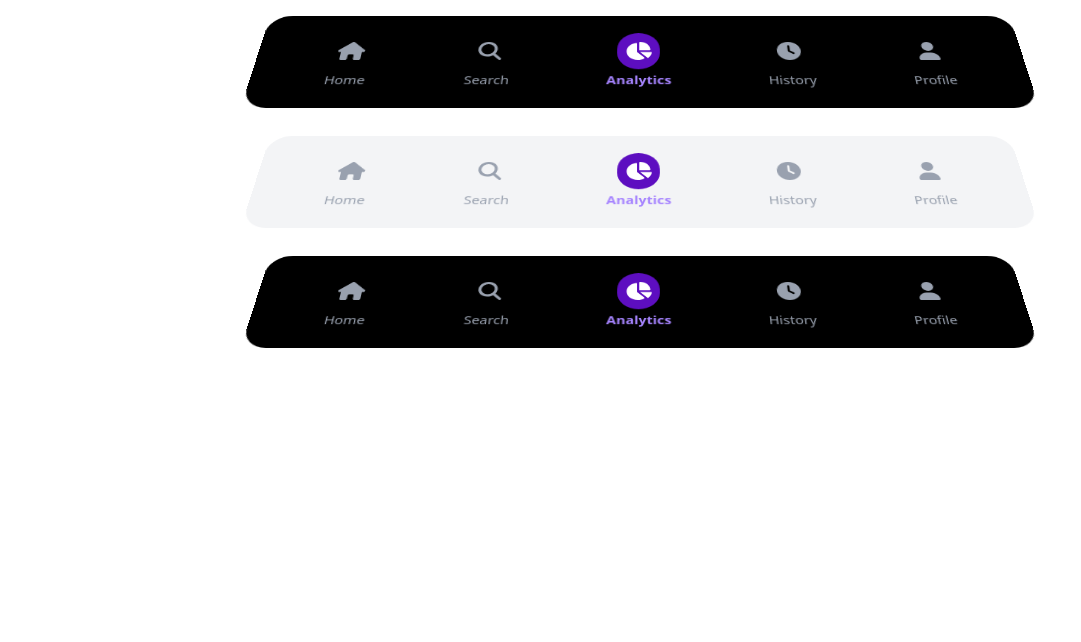
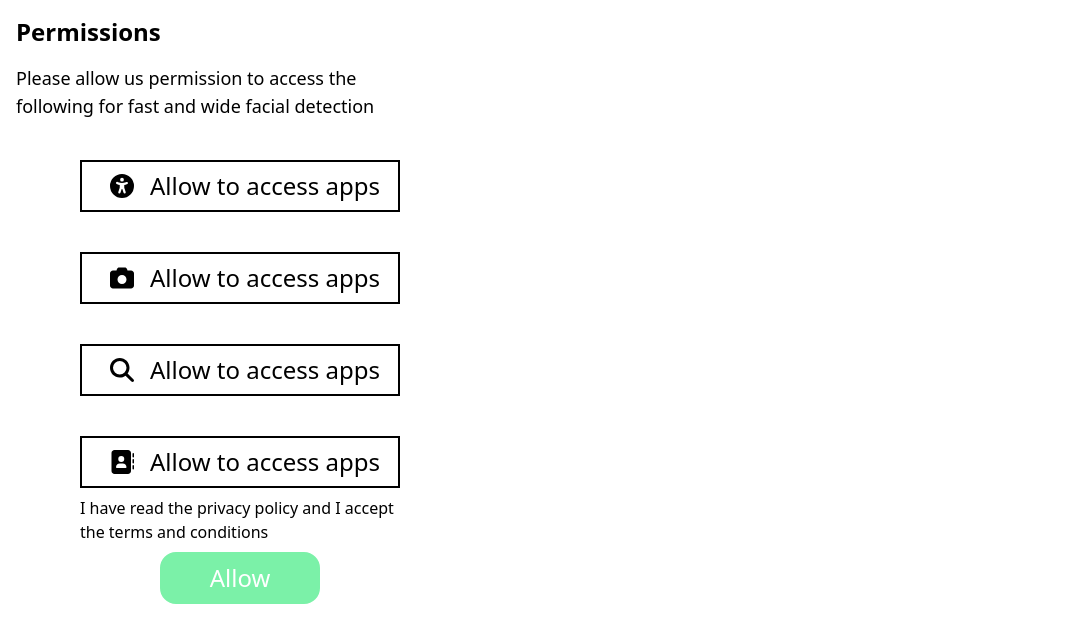
Before and after one commit to JayArch97/madeblu2, a React (Vite) app in the folder Madeblu/madeblu-test/: page / in a window 1280 px wide. Shown: the top 642 px of the page, without its empty margins (0-1081 px from the left). Built offline with nearby package versions, Linux system fonts and the light colour scheme.

Commit message:
adding fifth adn sixth page

```diff
--- /dev/null
+++ b/Madeblu/madeblu-test/Components/FifthPage.jsx
@@ -0,0 +1,20 @@
+import faciologo from '../src/assets/facio.png'
+
+export default function FifthPage(){
+    return (
+        <>
+            <div className="w-full h-screen bg-black flex items-center justify-center">
+                <div className="container mx-auto text-center justify-center">
+                    <div className='flex items-center justify-center mb-8'>
+                    <img src={faciologo} alt='' className='h-80 w-80'/>
+                    </div>
+                    <h1 className="text-white text-4xl mb-4">FACIO</h1>
+                    <p className="text-gray-600 text-lg ">FACIO is a facial recognition app which
+                    <br /> detects person from your social network,<br/> media files or internet.
+                    </p>
+                    <button className="text-white text-2xl mt-20 rounded-lg px-2 py-2 border-2 bg-green-300 border-green-300 shadow-[0px_0px_5px_5px_rgba(46,255,119,1)]"> Get Started</button>
+                </div>
+            </div>
+        </>
+    )
+}
--- a/Madeblu/madeblu-test/Components/MainPage.jsx
+++ b/Madeblu/madeblu-test/Components/MainPage.jsx
@@ -19,7 +19,8 @@ import Cards from './Cards';
 import SecondPage from './SecondPage';
 import ThirdPage from './ThirdPage';
 import FourthPage from './FourthPage'
-
+import FifthPage from './FifthPage';
+import SixthPage from './SixthPage';
 
 export default function EmployeeProfile(){
     const [expanded, setExpanded] = useState(true);
@@ -54,7 +55,8 @@ export default function EmployeeProfile(){
             </div> */}
             {/* <SecondPage /> */}
             {/* <ThirdPage/> */}
-            <FourthPage/>
+            {/* <FourthPage/> */}
+            <SixthPage/>
         </>
     )
 }
--- /dev/null
+++ b/Madeblu/madeblu-test/Components/SixthPage.jsx
@@ -0,0 +1,35 @@
+import { useState } from "react";
+import { FontAwesomeIcon } from "@fortawesome/react-fontawesome";
+import {faUniversalAccess, faCamera, faMagnifyingGlass, faContactBook} from "@fortawesome/free-solid-svg-icons";
+
+export default function SixthPage() {
+    return (
+        <div className="w-full h-screen bg-white">
+            <div className="container mx-auto">
+            <h1 className="text-black text-2xl ml-4 font-bold mt-4">Permissions</h1>
+            <p className="text-black text-lg ml-4 mt-4">
+                Please allow us permission to access the <br />
+                following for fast and wide facial detection
+            </p>
+            </div>
+            <div className=" w-3/12 ml-20 mt-10 flex items-center px-2 py-2 border-2 ">
+               <FontAwesomeIcon className="text-2xl ml-5" icon={faUniversalAccess} />
+                <p className="ml-4 text-2xl ">Allow to access apps</p>
+            </div>
+            <div className=" w-3/12 ml-20 mt-10 flex items-center px-2 py-2 border-2 ">
+               <FontAwesomeIcon className="text-2xl ml-5" icon={faCamera} />
+                <p className="ml-4 text-2xl ">Allow to access apps</p>
+            </div>
+            <div className=" w-3/12 ml-20 mt-10 flex items-center px-2 py-2 border-2 ">
+               <FontAwesomeIcon className="text-2xl ml-5" icon={faMagnifyingGlass} />
+                <p className="ml-4 text-2xl ">Allow to access apps</p>
+            </div>
+            <div className=" w-3/12 ml-20 mt-10 flex items-center px-2 py-2 border-2 ">
+               <FontAwesomeIcon className="text-2xl ml-5" icon={faContactBook} />
+                <p className="ml-4 text-2xl ">Allow to access apps</p>
+            </div>
+            <p className="ml-20 mt-2">I have read the privacy policy and I accept <br/> the terms and conditions </p>
+            <button className="text-white text-2xl ml-40 px-2 py-2 border-2 border-green-300 rounded-2xl w-40 mt-2 bg-green-300 hover:cursor-pointer">Allow</button>
+        </div>
+    );
+}
```
Also changed, not shown: Madeblu/madeblu-test/src/assets/facio.png (added).
